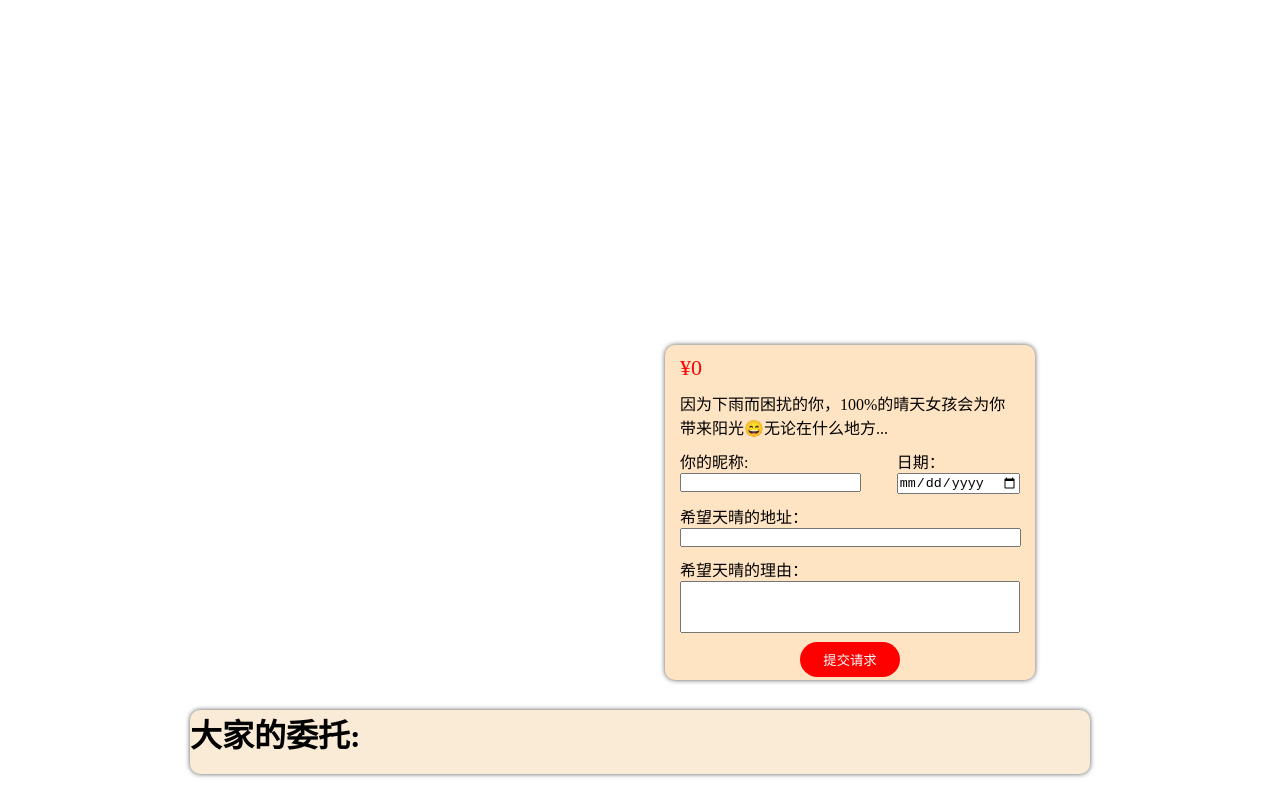
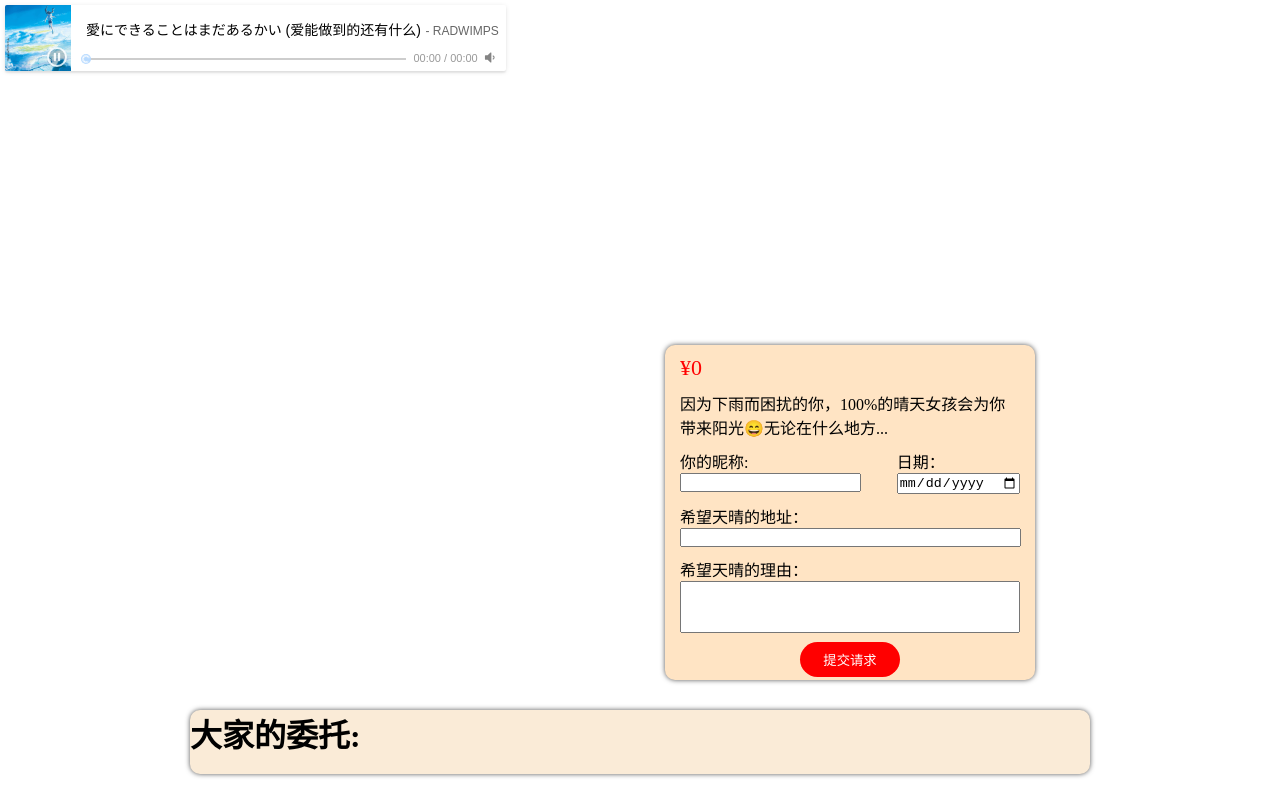
Before and after one commit to waterhydroxyl/waterhydroxyl.github.io, a plain HTML site: page index.html in a window 1280 px wide. Drawn offline with Linux system fonts and the light colour scheme.

Commit message:
加入Aplayer

```diff
--- a/index.html
+++ b/index.html
@@ -6,6 +6,9 @@
   <meta name="viewport" content="width=device-width, initial-scale=1.0">
   <meta name="viewport" content="initial-scale=1, maximum-scale=1">
   <title>100%晴天女孩</title>
+  <link rel="stylesheet" href="APlayer.min.css">
+
+  <script src="APlayer.min.js"></script>
   <style>
     * {
       padding: 0;
@@ -113,6 +116,12 @@
       padding-bottom: 10px;
       border-bottom: 1px solid #222;
     }
+
+    #aplayer {
+      position: fixed;
+      top: 0;
+      left: 0;
+    }
   </style>
 </head>
 <body>
@@ -154,8 +163,22 @@
   </ul>
 
 </div>
+<div id="aplayer"></div>
 </body>
 <script>
+  const ap = new APlayer({
+    autoplay: true,
+
+    container: document.getElementById('aplayer'),
+    audio: [{
+
+      name: '愛にできることはまだあるかい (爱能做到的还有什么)',
+      artist: 'RADWIMPS',
+      url: 'RADWIMPS - 愛にできることはまだあるかい (爱能做到的还有什么).mp3',
+      cover: 'RADWIMPS - 愛にできることはまだあるかい (爱能做到的还有什么).jpg'
+    }]
+  });
+
   const btn1 = document.getElementById('btn1');
 
   btn1.onclick = function () {
@@ -169,9 +192,8 @@
 
     alert("许愿不花钱,也没有晴女");
     alert("仅此以作纪念");
-
+    location.reload();
     writeData();
-    location.reload();
   }
   const olid = document.getElementById('olid');
 
```
Also changed, not shown: APlayer.min.css (added), APlayer.min.js (added), RADWIMPS - 愛にできることはまだあるかい (爱能做到的还有什么).jpg (added), 2 other files.
